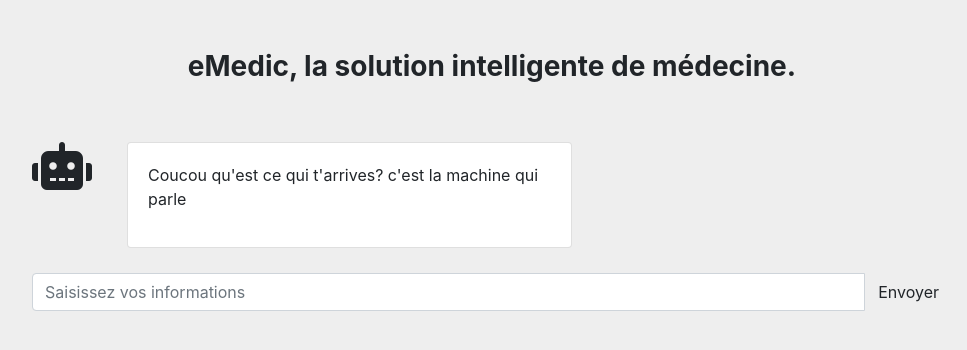
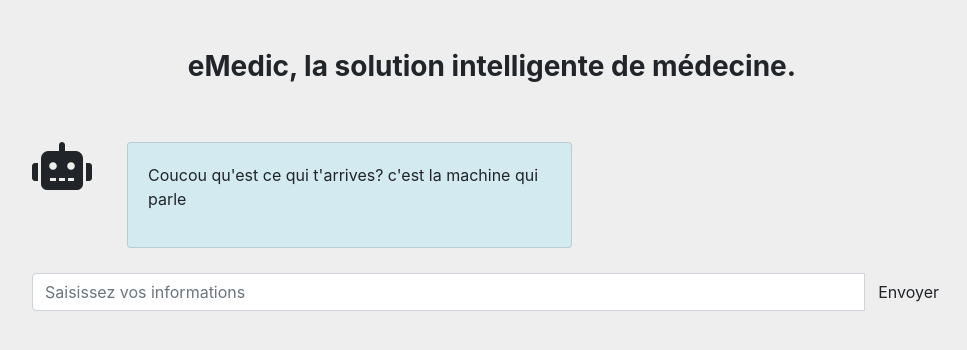
Before and after one commit to fekoulla/eMedic, a PHP site: page / in a window 1280 px wide. Shown: the part 66-416 px from the top of the page, without its empty margins (148-1115 px from the left). Run offline with PHP 8.4, Linux system fonts and the light colour scheme; some libraries are stand-ins or nearby versions.

Commit message:
add bakcground color

```diff
--- a/ajax.js
+++ b/ajax.js
@@ -15,7 +15,7 @@ $(document).ready(function(){
       "                 <div class=\"col-lg-5 col-md-5 col-sm-5\"> \n" +
       "                 </div> \n" +
       "                 <div class=\"col-lg-5 col-md-5 col-sm-5\">\n" +
-      "                   <div class=\"card card-body affichage_user\" style=\"margin-top: 30px;\">\n" +
+      "                   <div class=\"card card-body affichage_user\" style=\"margin-top: 30px; background-color: #d0f5d0;\">\n" +
       $('#message').val()+
       "                   </div>\n" +
       "                 </div> \n" +
--- a/controller.php
+++ b/controller.php
@@ -31,7 +31,7 @@ if( isset($_GET['message_amelioration']) && trim($_GET['message_amelioration'])
             <i class=\"fas fa-robot fa-3x\" style=\"margin-top: 50px; margin-right: 10px;\"></i>
         </div>
         <div class=\"col-lg-5 col-md-5 col-sm-5\">
-          <div class=\"card card-body affichage_bot\" style=\"margin-top: 30px;\">
+          <div class=\"card card-body affichage_bot\" style=\"margin-top: 30px; background-color: rgb(211,234,240);\">
             Vous n'avez pas saisi de message.
           </div>
         </div>
@@ -83,7 +83,7 @@ function traitement_message($bdd, $message){
               <i class=\"fas fa-robot fa-3x\" style=\"margin-top: 50px; margin-right: 10px;\"></i>
           </div>
           <div class=\"col-lg-5 col-md-5 col-sm-5\">
-              <div class=\"card card-body affichage_bot\" style=\"margin-top: 30px;\">
+              <div class=\"card card-body affichage_bot\" style=\"margin-top: 30px; background-color: rgb(211,234,240);\">
                 Nous n'avons pas trouvé de maladie correspondant à vos symptomes. Pouvez-vous reformuler ?
               </div>
           </div>
@@ -240,7 +240,7 @@ function pop_up_amelioration($bdd, $noms_symptomes, $diagnostic, $id_maladie){
             <i class=\"fas fa-robot fa-3x\" style=\"margin-top: 50px; margin-right: 10px;\"></i>
         </div>
         <div class=\"col-lg-5 col-md-5 col-sm-5\">
-          <div class=\"card card-body affichage_bot\" style=\"margin-top: 30px;\">
+          <div class=\"card card-body affichage_bot\" style=\"margin-top: 30px; background-color: rgb(211,234,240);\">
             Les symptomes repérés sont: $noms_symptomes. D'après l'application, vous avez $pourcentage des symptomes d'un/d'une $maladie. Considerer qu'en dessous de 65% il n'est pas sur que vous ayez cette maladie.<br/>
             Avec $nb_symptomes_message symptomes correspondants sur $nb_total_symptomes.<br/>
             Aidez nous à améliorer notre système. En revenant vers nous quand vous aurez vue un médecin afin de nous communiquer votre malade/symptome. <br/>
--- a/index.php
+++ b/index.php
@@ -48,7 +48,7 @@
                         <i class="fas fa-robot fa-3x" style="margin-top: 50px; margin-right: 10px;"></i>
                     </div>
                     <div class="col-lg-5 col-md-5 col-sm-5">
-                        <div class="card card-body affichage_bot" style="margin-top: 50px; ">
+                        <div class="card card-body affichage_bot" style="margin-top: 50px; background-color: rgb(211,234,240);">
                             <p> Coucou qu'est  ce qui t'arrives? c'est la machine qui parle</p>
                         </div>
                     </div>
```
